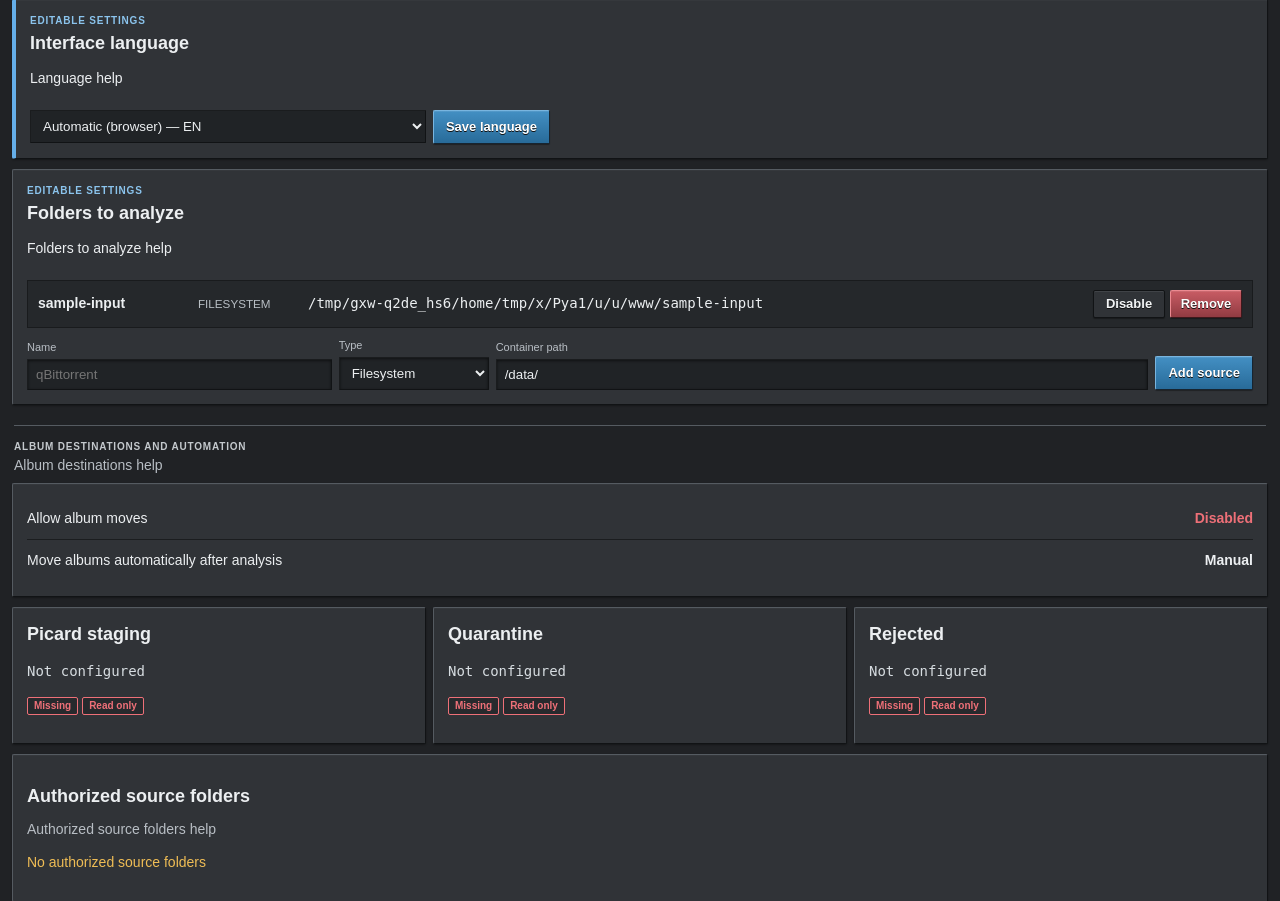
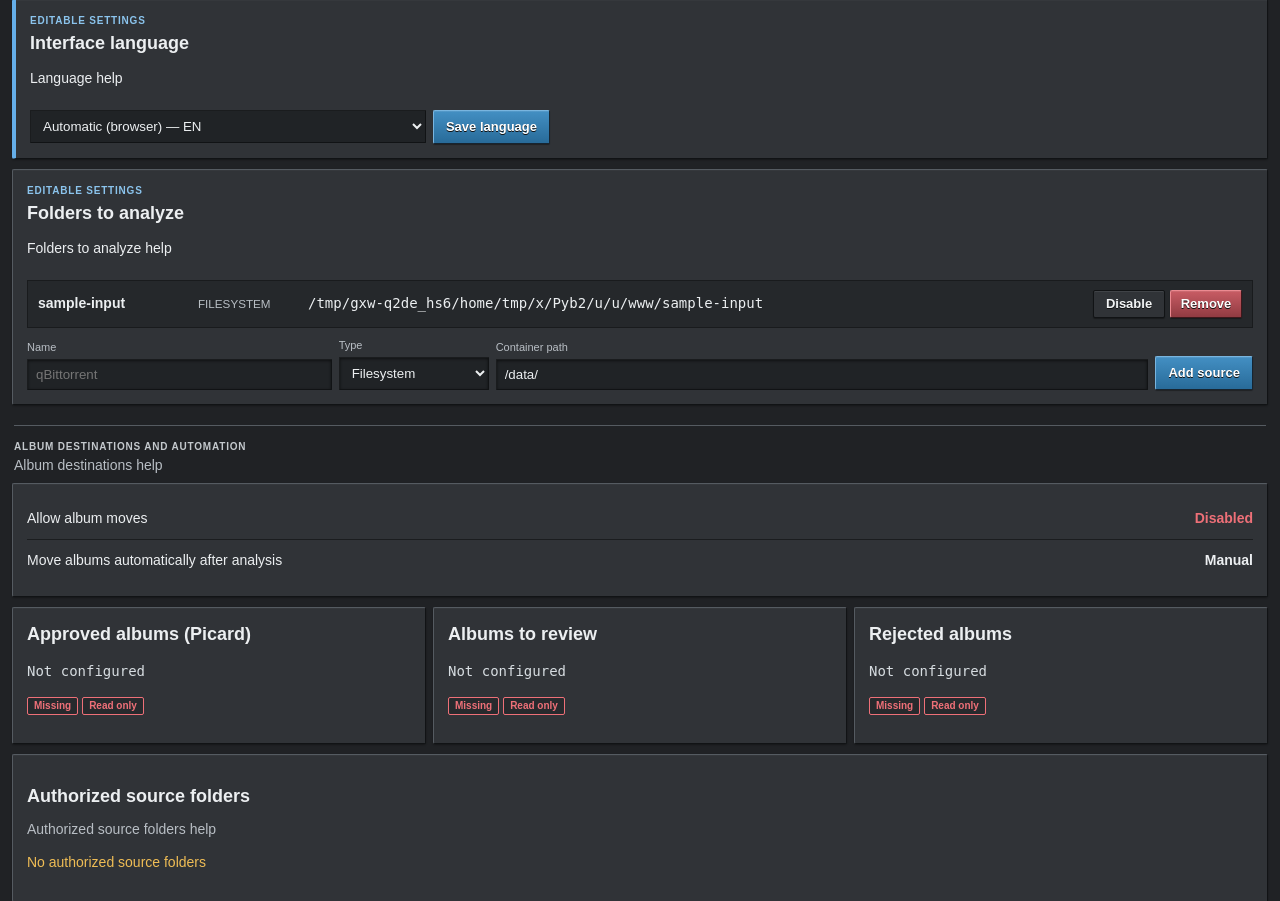
Before and after one commit to SpaceChips31/sonic-sentry, a FastAPI app: page /settings in a window 1280 px wide. Shown: the part 135-1036 px from the top of the page. Run offline with FastAPI, Linux system fonts and the light colour scheme.

Commit message:
copy: simplify destination labels

```diff
--- a/app/templates/settings.html
+++ b/app/templates/settings.html
@@ -42,7 +42,7 @@
   <div class="settings-row"><span>{{ _('Move albums automatically after analysis') }}</span><strong>{{ _('Enabled') if settings.auto_route else _('Manual') }}</strong></div>
 </section>
 <section class="settings-grid">
-{% for name, item in [(_('Picard staging'), settings.staging), (_('Quarantine'), settings.quarantine), (_('Rejected'), settings.rejected)] %}
+{% for name, item in [(_('Approved albums (Picard)'), settings.staging), (_('Albums to review'), settings.quarantine), (_('Rejected albums'), settings.rejected)] %}
 <article class="panel settings-card"><h2>{{ name }}</h2><code>{{ item.path }}</code><p><span class="badge {{ 'pass' if item.exists else 'rejected' }}">{{ _('Found') if item.exists else _('Missing') }}</span> <span class="badge {{ 'pass' if item.writable else 'rejected' }}">{{ _('Writable') if item.writable else _('Read only') }}</span></p></article>
 {% endfor %}
 </section>
```
